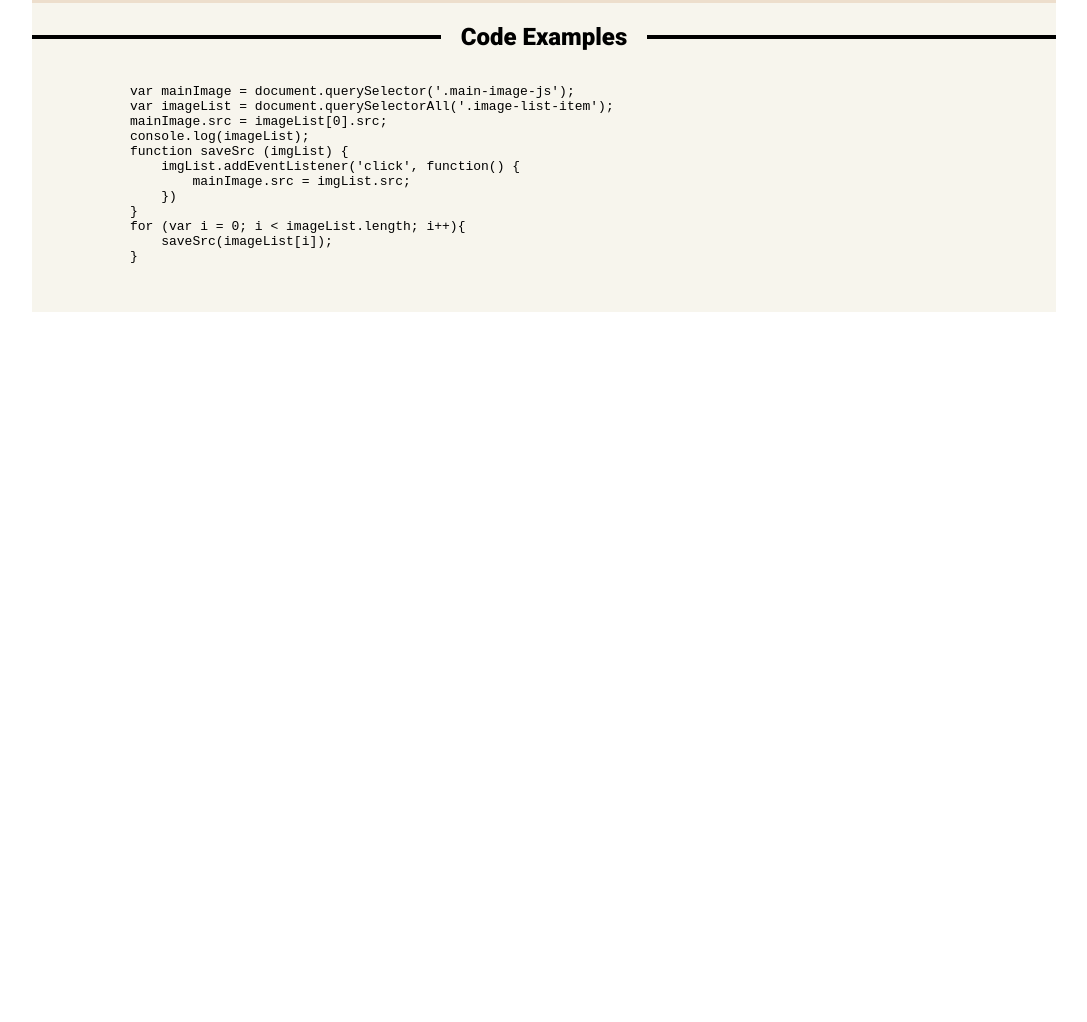
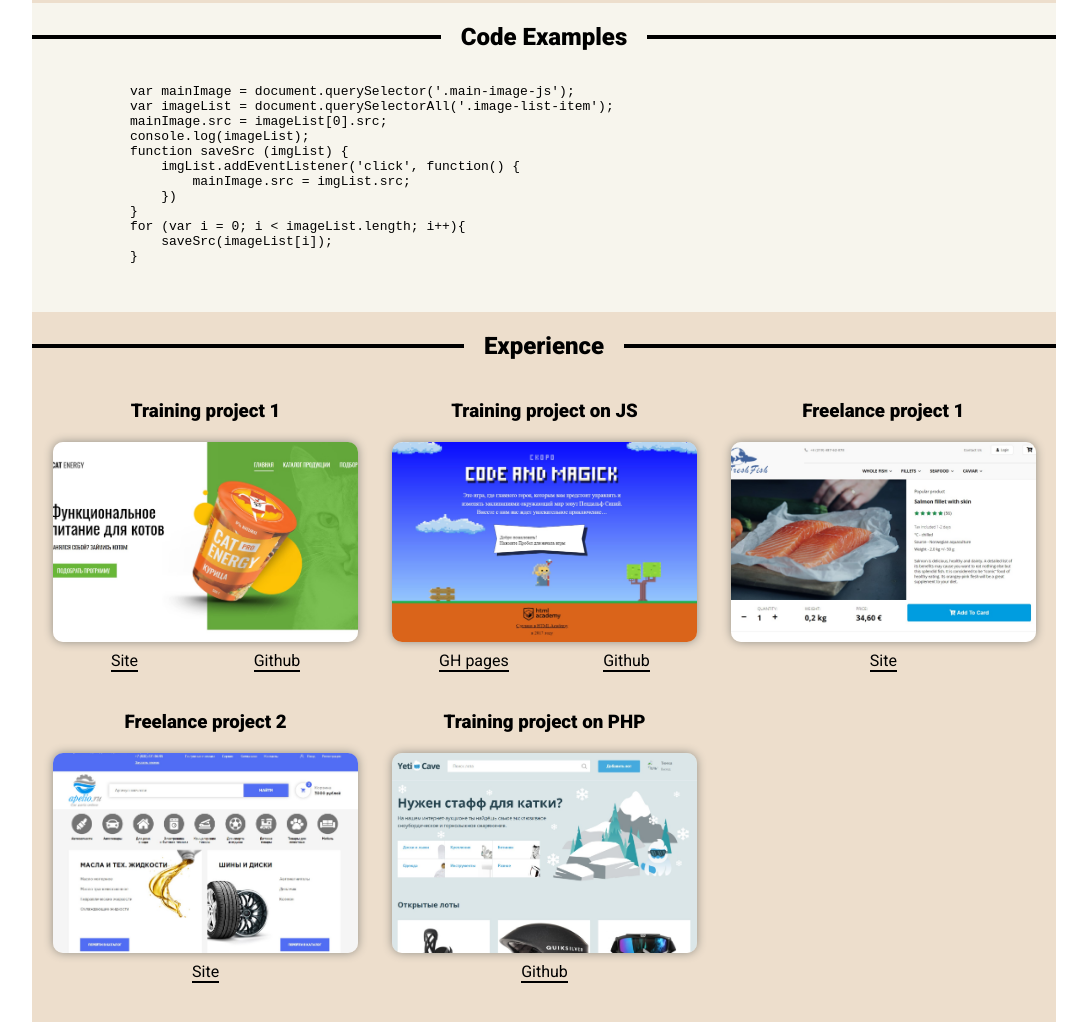
Before and after one commit to kalinatimka/rsschool-cv, a plain HTML site: page index.html in a window 1280 px wide. Shown: the part 1047-2069 px from the top of the page, without its empty margins (96-1183 px from the left). Before the commit the page ends 1359 px from the top, so only its background shows below. Drawn offline with Linux system fonts and the light colour scheme.

Commit message:
feat: add "Experience" section

```diff
--- a/index.html
+++ b/index.html
@@ -137,10 +137,52 @@
                   mainImage.src = imgList.src;
               })
           }
-          for (var i = 0; i < imageList.length; i++){
+          for (var i = 0; i &lt; imageList.length; i++){
               saveSrc(imageList[i]);
           }
       </pre>
+    </section>
+    <section class="container experience">
+      <h2 class="section-header">Experience</h2>
+      <div class="experience-wrapper">
+        <article>
+          <h3 class="experience-header">Training project 1</h3>
+          <img class="experience-image" src="assets/images/cat-energy.jpg" alt="cat-energy-screenshot" height="200">
+          <p class="experience-links">
+            <a class="button" href="http://catenergy.kalinatimka.ru" target="_blank">Site</a>
+            <a class="button" href="https://github.com/kalinatimka/cat-energy" target="_blank">Github</a>
+          </p>
+        </article>
+        <article>
+          <h3 class="experience-header">Training project on JS</h3>
+          <img class="experience-image" src="assets/images/code-and-magic.jpg" alt="code-and-magic-screenshot" height="200">
+          <p class="experience-links">
+            <a class="button" href="https://kalinatimka.github.io/code-and-magic" target="_blank">GH pages</a>
+            <a class="button" href="https://github.com/kalinatimka/code-and-magic" target="_blank">Github</a>
+          </p>
+        </article>
+        <article>
+          <h3 class="experience-header">Freelance project 1</h3>
+          <img class="experience-image" src="assets/images/freshfish.jpg" alt="freshfish-screenshot" height="200">
+          <p class="experience-links">
+            <a class="button" href="http://freshfish.kalinatimka.ru" target="_blank">Site</a>
+          </p>
+        </article>
+        <article>
+          <h3 class="experience-header">Freelance project 2</h3>
+          <img class="experience-image" src="assets/images/apelio.jpg" alt="apelio-screenshot" height="200">
+          <p class="experience-links">
+            <a class="button" href="http://gulpproject.kalinatimka.ru" target="_blank">Site</a>
+          </p>
+        </article>
+        <article>
+          <h3 class="experience-header">Training project on PHP</h3>
+          <img class="experience-image" src="assets/images/yeticave.jpg" alt="yeticave-screenshot" height="200">
+          <p class="experience-links">
+            <a class="button" href="https://github.com/kalinatimka/yeticave" target="_blank">Github</a>
+          </p>
+        </article>
+      </div>
     </section>
   </main>
   <footer>
--- a/style.css
+++ b/style.css
@@ -192,3 +192,48 @@ header h1 {
   background-color: #f7f5ed;
   padding-bottom: 20px;
 }
+
+.experience {
+  background-color: #eddecc;
+}
+
+.experience-wrapper {
+  display: flex;
+  flex-wrap: wrap;
+  margin-left: -3.33%;
+  padding-top: 20px;
+}
+
+.experience article {
+  width: 30%;
+  margin-left: 3.33%;
+  margin-bottom: 40px;
+}
+
+.experience-links {
+  display: flex;
+  justify-content: space-around;
+  margin: 0;
+}
+
+.experience-image {
+  width: 100%;
+  object-fit: cover;
+  border-radius: 10px;
+  box-shadow: 0 0 10px 0 #918e86;
+}
+
+.experience-header {
+  text-align: center;
+  margin: 0;
+  margin-bottom: 20px;
+}
+
+.experience .button {
+  padding-bottom: 1px;
+}
+
+.experience .button::after {
+  background-color: #000000;
+  height: 2px;
+}
```
Also changed, not shown: assets/images/apelio.jpg (added), assets/images/cat-energy.jpg (added), assets/images/code-and-magic.jpg (added), assets/images/freshfish.jpg (added), assets/images/yeticave.jpg (added), 1 other file.
